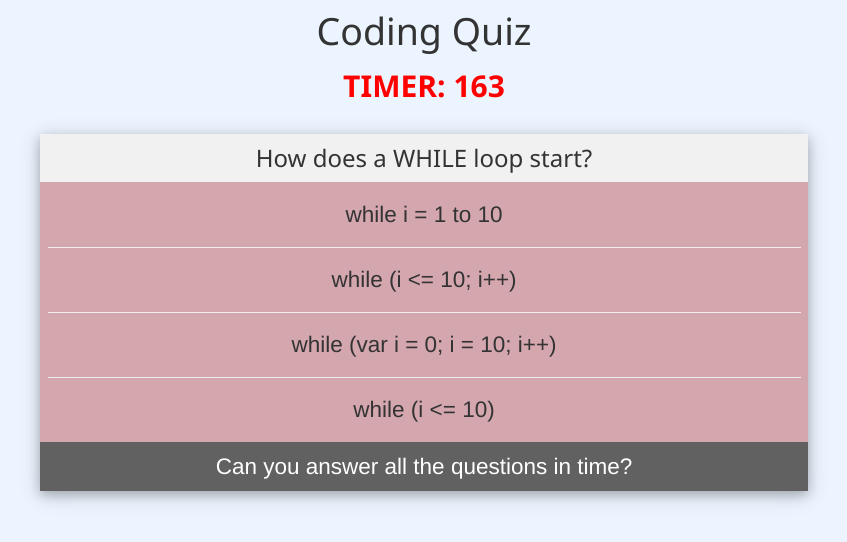
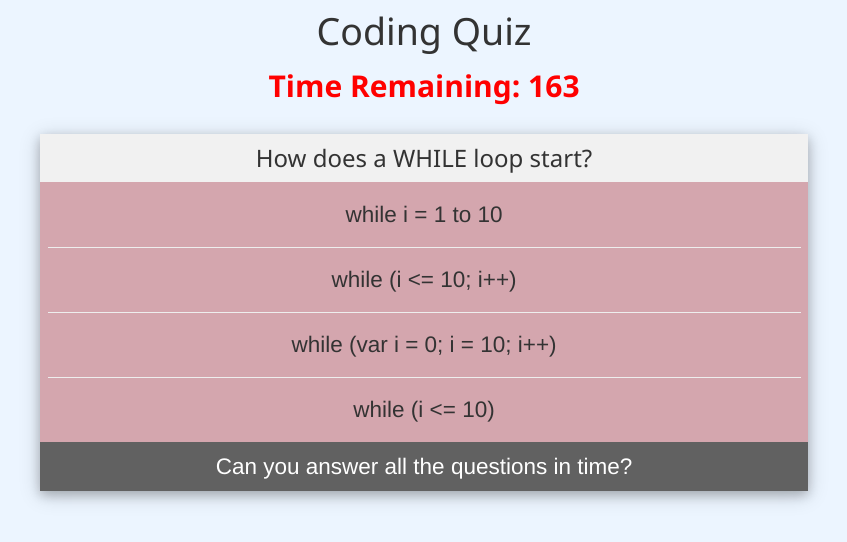
Before and after one commit to jmproctor/code-quiz, a plain HTML site: page index.html in a window 1280 px wide. Both pictures are taken after a click on the button "Begin Quiz". Shown: the whole page, without its empty margins (216-1063 px from the left). Drawn offline with nearby package versions, Linux system fonts and the light colour scheme.

Commit message:
rewrote my script.js file

```diff
--- a/index.html
+++ b/index.html
@@ -16,7 +16,7 @@
     <h1>Coding Quiz</h1>
     <div class="start">
     <p>Try to answer the following code-related questions within the time limit. Keep in mind that incorrect answers will penalize your time by 10 seconds!</p>
-    <button id="beginBtn" type="button" class="btn">Begin Quiz</button><br>
+    <button id="startBtn" type="button" class="btn">Begin Quiz</button><br>
     </div>
 
     <main class="main">
@@ -31,24 +31,24 @@
             <hr style="margin-top:0; border-color:transparent;">
             <div id="multipleChoice" class="w3-container">
                 <div class="questionLine">
-                    <label id="mcA"></label>
+                    <label id="answerA"></label>
                 </div><hr>
 
                 <div class="questionLine">
-                    <label id="mcB"></label>
+                    <label id="answerB"></label>
                 </div><hr>
 
                 <div class="questionLine">
-                    <label id="mcC"></label>
+                    <label id="answerC"></label>
                 </div><hr>
 
                 <div class="questionLine">
-                    <label  id="mcD"></label>
+                    <label  id="answerD"></label>
                 </div>
             </div>
 
             <hr style="margin-top:0; border-color:transparent;">
-            <footer id="feedback1" class="w3-block w3-dark-grey">Can you answer all the questions in time?</footer>
+            <footer id="feedback" class="w3-block w3-dark-grey">Can you answer all the questions in time?</footer>
             </div>
         </div>
         <button id="leaderBtn" type="button" class="btn">View High Scores</button><br>
@@ -74,10 +74,10 @@
                 <hr style="margin-top:0; border-color:transparent;">
                 <div id="leaderBoard" class="w3-container" style="min-height: 275px"></div>
                 <hr style="margin-top:0; border-color:transparent;">
-                <footer id="feedback2" class="w3-block w3-dark-grey">Thanks for Playing!</footer>
+                <footer id="thanks" class="w3-block w3-dark-grey">Thanks for Playing!</footer>
             </div>
 
-            <button id="backBtn" type="button" class="btn">Restart</button>
+            <button id="restartBtn" type="button" class="btn">Restart</button>
             <button id="clearBtn" type="button" class="btn">Clear High Score</button>
         </div>
     </main>
--- a/scripts/questions.js
+++ b/scripts/questions.js
@@ -2,57 +2,57 @@ var questionBank = [
     {
         question: "How does a WHILE loop start?",
         selection: ["while i = 1 to 10", "while (i <= 10; i++)", "while (var i = 0; i = 10; i++)", "while (i <= 10)"],
-        answer: "while (i <= 10)"
+        correctAnswer: "while (i <= 10)"
     },
     {
         question: "The external JavaScript file must contain the <script> tag.",
         selection: ["True", "False", "Maybe", "I don't know"],
-        answer: "False"
+        correctAnswer: "False"
     },
     {
         question: "Inside which HTML element do we put the JavaScript?",
         selection: ["<script>", "<js>", "<javascript>", "<JS>"],
-        answer: "<script>"
+        correctAnswer: "<script>"
     },
     {
         question: "How to write an IF statement in JavaScript?",
         selection: ["if i = 5", "if (i == 5)", "if i = 5 then", "if i == 5 then"],
-        answer: "if (i == 5) "
+        correctAnswer: "if (i == 5) "
     },
     {
         question: "What is the correct syntax for referring to an external script called 'xxx.js'?",
         selection: ["<script name='./xxx.js'>", "<script href='./xxx.js'>", "<script scr='./xxx.js'>", "<script ='./xxx.js'>"],
-        answer: "<script scr='./xxx.js'>"
+        correctAnswer: "<script scr='./xxx.js'>"
     },
     {
         question: "How can you add a comment in a JavaScript?",
         selection: ["'This is a comment", "//This is a comment", "<!--This is a comment-->", "<!**This is a comment**>"],
-        answer: "//This is a comment"
+        correctAnswer: "//This is a comment"
     },
     {
         question: "How do you find the number with the highest value of x and y?",
         selection: ["Math.max(x, y)", "ceil(x, y)", "top(x, y)", "Math.ceil(x, y) "],
-        answer: "Math.max(x, y)"
+        correctAnswer: "Math.max(x, y)"
     },
     {
         question: "How to write an IF statement for executing some code if 'i' is NOT equal to 5?",
         selection: ["if (i != 5)", "if (i <> 5)", "if i =! 5 then", "if i <> 5"],
-        answer: "if (i != 5)"
+        correctAnswer: "if (i != 5)"
     },
     {
         question: "How do you create a function in JavaScript?",
         selection: ["function = myFunction()", "function:myFunction()", "function myFunction()", "$Function()"],
-        answer: "function myFunction()"
+        correctAnswer: "function myFunction()"
     },
     {
         question: "How do you round the number 7.25, to the nearest integer?",
         selection: ["round(7.25)", "Math.rnd(7.25)", "Math.round(7.25)", "rnd(7.25)"],
-        answer: "Math.round(7.25)"
+        correctAnswer: "Math.round(7.25)"
     },
     {
         question: "JavaScript is the same as Java?",
         selection: ["True", "False", "Maybe", "I don't know"],
-        answer: "False"
+        correctAnswer: "False"
     }
 
 ];
--- a/scripts/script.js
+++ b/scripts/script.js
@@ -1,75 +1,81 @@
 // Global variables, questions are stored in questions.js
-var beginQuiz = document.querySelector("#beginBtn");
+var startQuiz = document.querySelector("#startBtn");
 var leaderBtn = document.querySelector("#leaderBtn");
-var timerDisplay = document.querySelector(".timer");
-var gameCard = document.querySelector("#gameCard");
-var question = document.querySelector("#question");
-var mcA = document.querySelector("#mcA");
-var mcB = document.querySelector("#mcB");
-var mcC = document.querySelector("#mcC");
-var mcD = document.querySelector("#mcD");
-var answer = document.querySelector("#answer");
-var feedback = document.querySelector("#feedback1");
-var card = document.querySelector("#multipleChoice");
-var inputForm = document.querySelector("#inputForm");
-var scoreCard = document.querySelector("#scoreCard");
-var scoreBtn = document.querySelector("#scoreBtn");
-var initialsBox = document.querySelector("#initialsBox");
-var submitBtn = document.querySelector("#submitBtn");
-var backBtn = document.querySelector("#backBtn");
+var restartBtn = document.querySelector("#restartBtn");
 var clearBtn = document.querySelector("#clearBtn");
 var start = document.querySelector(".start");
 
-var timeLeft = questionBank.length * 15;
+getScore();
+
+// Running the timer for the quiz
+
+var timer = document.querySelector(".timer");
+var seconds = questionBank.length * 15;
 var q = 0;
 var s = 0;
 var score = 0;
 var scoreList = [];
 var timeInterval;
 
-getScore();
+function countdownTimer() {
+    timeInterval = setInterval(function () {
+        seconds--;
+        timer.textContent = "Time Remaining: " + seconds;
 
-// Running the timer for the quiz
-function timer() {
-    timeInterval = setInterval(function () {
-        timeLeft--;
-        timerDisplay.textContent = "TIMER: " + timeLeft;
-
-        if (timeLeft === 0 || q >= questionBank.length) {
+        if (seconds <= 0) {
             clearInterval(timeInterval);
+            timer.textContent = "Time Remaining: 0"
             gameOver();
         }
     }, 1000);
 }
 
 // Displaying questions & answers from questionBank
+
+var gameCard = document.querySelector("#gameCard");
+var question = document.querySelector("#question");
+var card = document.querySelector("#multipleChoice");
+var answerA = document.querySelector("#answerA");
+var answerB = document.querySelector("#answerB");
+var answerC = document.querySelector("#answerC");
+var answerD = document.querySelector("#answerD");
+
 function displayQA() {
     if (q < questionBank.length) {
         question.textContent = questionBank[q].question;
-        mcA.textContent = questionBank[q].selection[0];
-        mcB.textContent = questionBank[q].selection[1];
-        mcC.textContent = questionBank[q].selection[2];
-        mcD.textContent = questionBank[q].selection[3];
+        answerA.textContent = questionBank[q].selection[0];
+        answerB.textContent = questionBank[q].selection[1];
+        answerC.textContent = questionBank[q].selection[2];
+        answerD.textContent = questionBank[q].selection[3];
     } else {
         gameOver();
 }}
 
 // Informing player if chosen answer is right or wrong
+
+var correctAnswer = document.querySelector("#correctAnswer");
+var feedback = document.querySelector("#feedback");
+
 function compareAnswer(event) {
     if (q >= questionBank.length) {
         gameOver();
         clearInterval(timeInterval);
     } else {
-    if (event === questionBank[q].answer) {
-        feedback1.textContent = "You are correct!";
+    if (event === questionBank[q].correctAnswer) {
+        feedback.textContent = "You are correct!";
     } else {
-        timeLeft -= 10;
-        feedback1.textContent = "You are Wrong!";
+        seconds -= 10;
+        feedback.textContent = "You are Wrong!";
     }
-    score = timeLeft;
+    score = seconds;
     q++;
     displayQA();
 }}
+
+var inputForm = document.querySelector("#inputForm");
+var scoreCard = document.querySelector("#scoreCard");
+var scoreBtn = document.querySelector("#scoreBtn");
+
 
 // Getting scores from local storage
 function getScore() {
@@ -77,6 +83,9 @@ function getScore() {
     if (storedScore !== null) {
     scoreList = storedScore;
 }}
+
+var initialsBox = document.querySelector("#initialsBox");
+var submitBtn = document.querySelector("#submitBtn");
 
 // Saving the scores to local storage
 function saveScore() {
@@ -89,7 +98,7 @@ function gameOver() {
     scoreBtn.style.display = "inline-block";
     gameCard.classList.add("hide");
     inputForm.classList.remove("hide");
-    timerDisplay.classList.add("hide");
+    timer.classList.add("hide");
     leaderBtn.classList.add("hide");
     leaderBoard();
 }
@@ -132,8 +141,8 @@ function removeFromLeaderBoard() {
 }}
 
 // Event listeners
-beginQuiz.addEventListener("click", function (event) {
-    timer();
+startQuiz.addEventListener("click", function (event) {
+    countdownTimer();
     displayQA();
     start.classList.add("hide");
     gameCard.classList.remove("hide");
@@ -169,7 +178,7 @@ leaderBtn.addEventListener("click", function (event) {
 });
 
 // Event listener for go back button ??
-backBtn.addEventListener("click", function (event) {
+restartBtn.addEventListener("click", function (event) {
     location.reload();
 });
 
```
